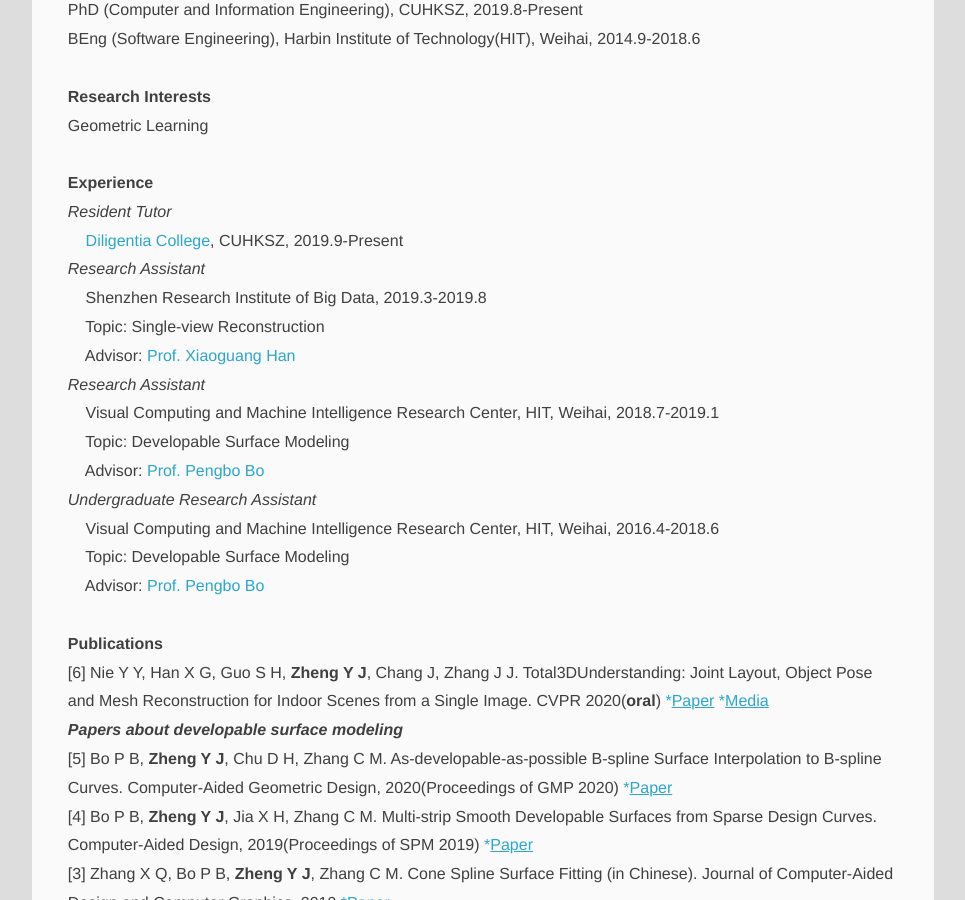
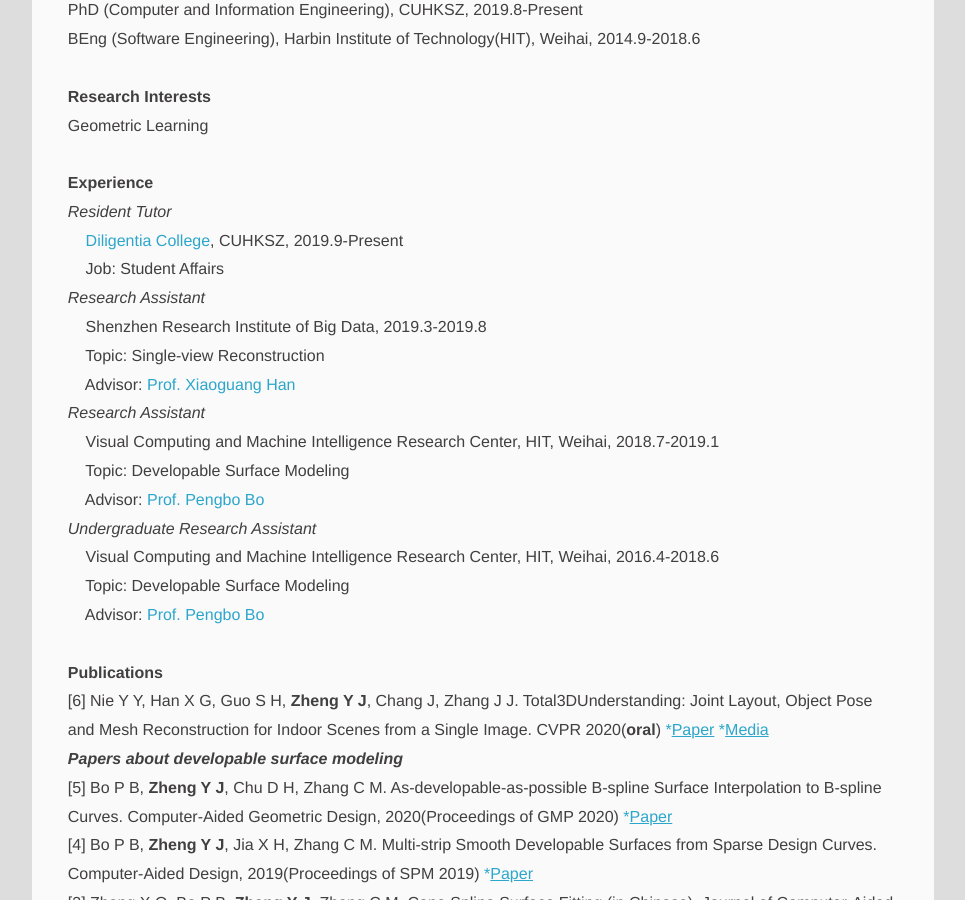
Before and after one commit to PAULYZHENG/paulyzheng.github.io, a Jekyll site: the page built from about/index.html, in a window 1280 px wide and 900 px high, scrolled down 541 px. Shown: the whole window, without its empty margins (127-1092 px from the left). Built offline with Jekyll 4.4.1, drawn with Linux system fonts in a browser that asks for light colours; comment, search, counter and statistics services are not loaded.

Commit message:
Update index.html

```diff
--- a/about/index.html
+++ b/about/index.html
@@ -26,6 +26,7 @@
 <br/>
 <I>Resident Tutor</I><br/>
 &nbsp &nbsp <a href="https://www.cuhk.edu.cn/en/college/diligentia/index" title="" itemprop="url">Diligentia College</a>, CUHKSZ, 2019.9-Present<br/>
+&nbsp &nbsp Job: Student Affairs<br/>
 
 <I>Research Assistant</I><br/>
 &nbsp &nbsp Shenzhen Research Institute of Big Data, 2019.3-2019.8<br/>
```
